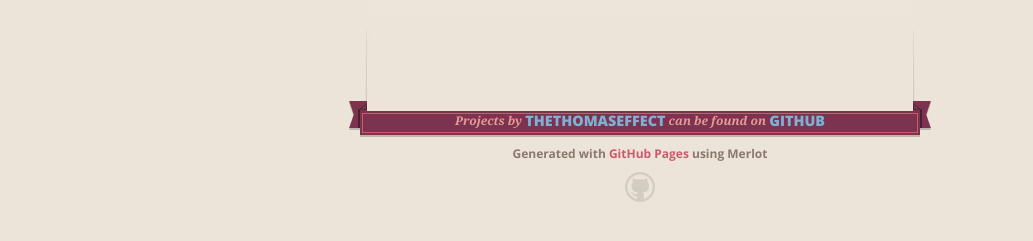
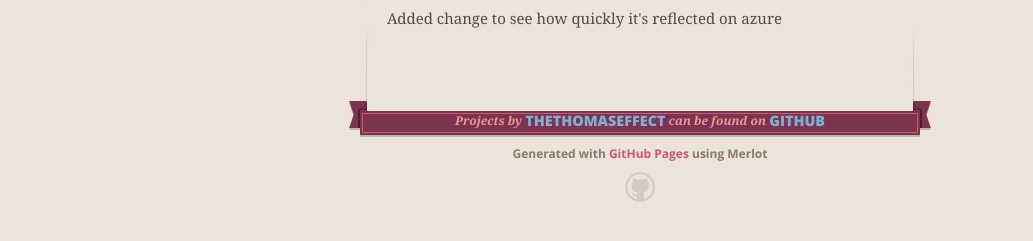
Before and after one commit to thethomaseffect/thethomaseffect.github.com, a plain HTML site: page index.html in a window 1280 px wide. Shown: the part 315-556 px from the top of the page, without its empty margins (0-1033 px from the left). Drawn offline with nearby package versions, Linux system fonts and the light colour scheme.

Commit message:
Added text to test Azure updating

```diff
--- a/index.html
+++ b/index.html
@@ -48,6 +48,7 @@
         <h3>Welcome to my Page</h3>
 
 <p>I'll probably do something with this soon. Probably.</p>
+<p>Added change to see how quickly it's reflected on azure</p>
       </section>
 
       <footer>
```
